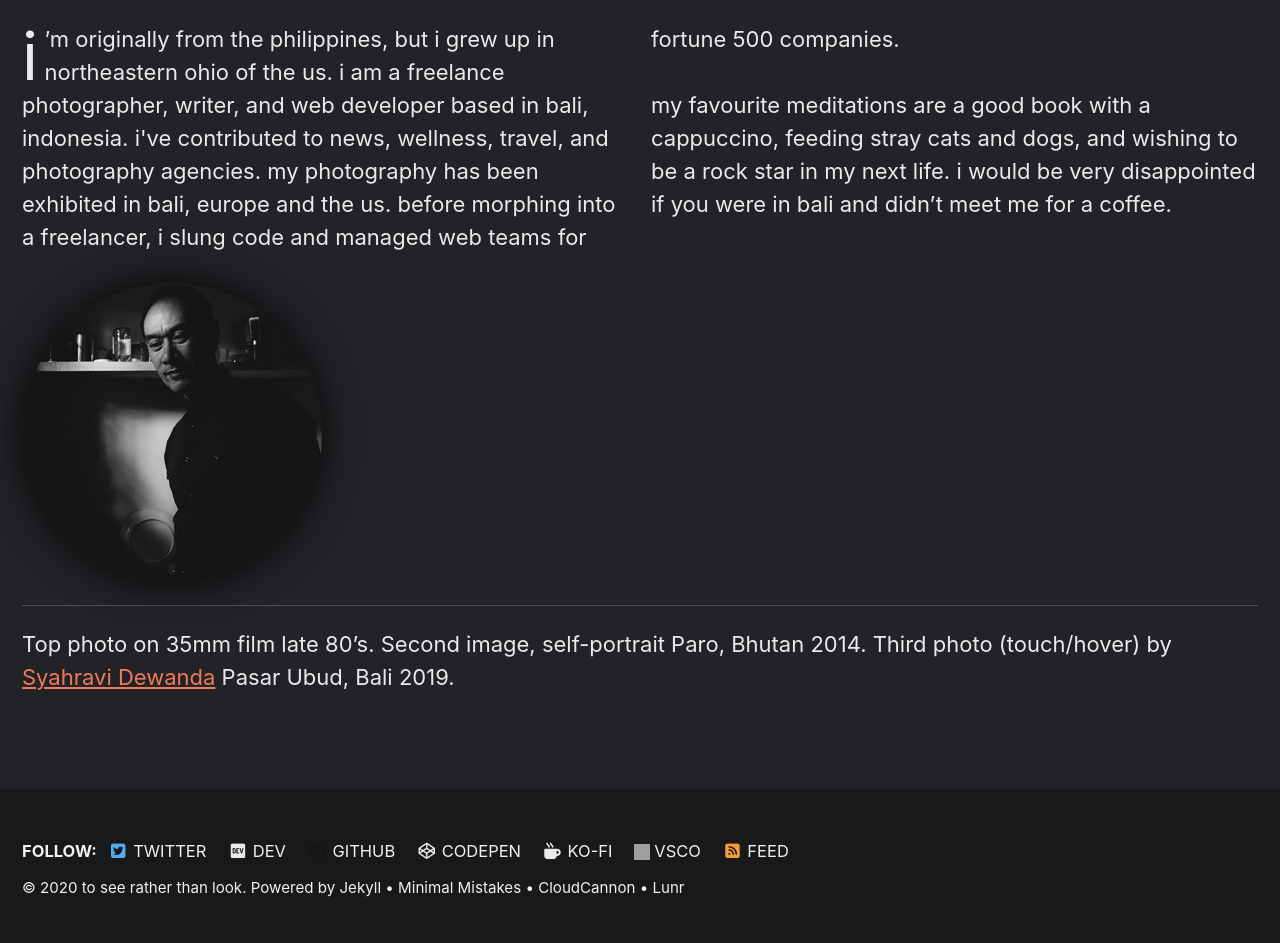
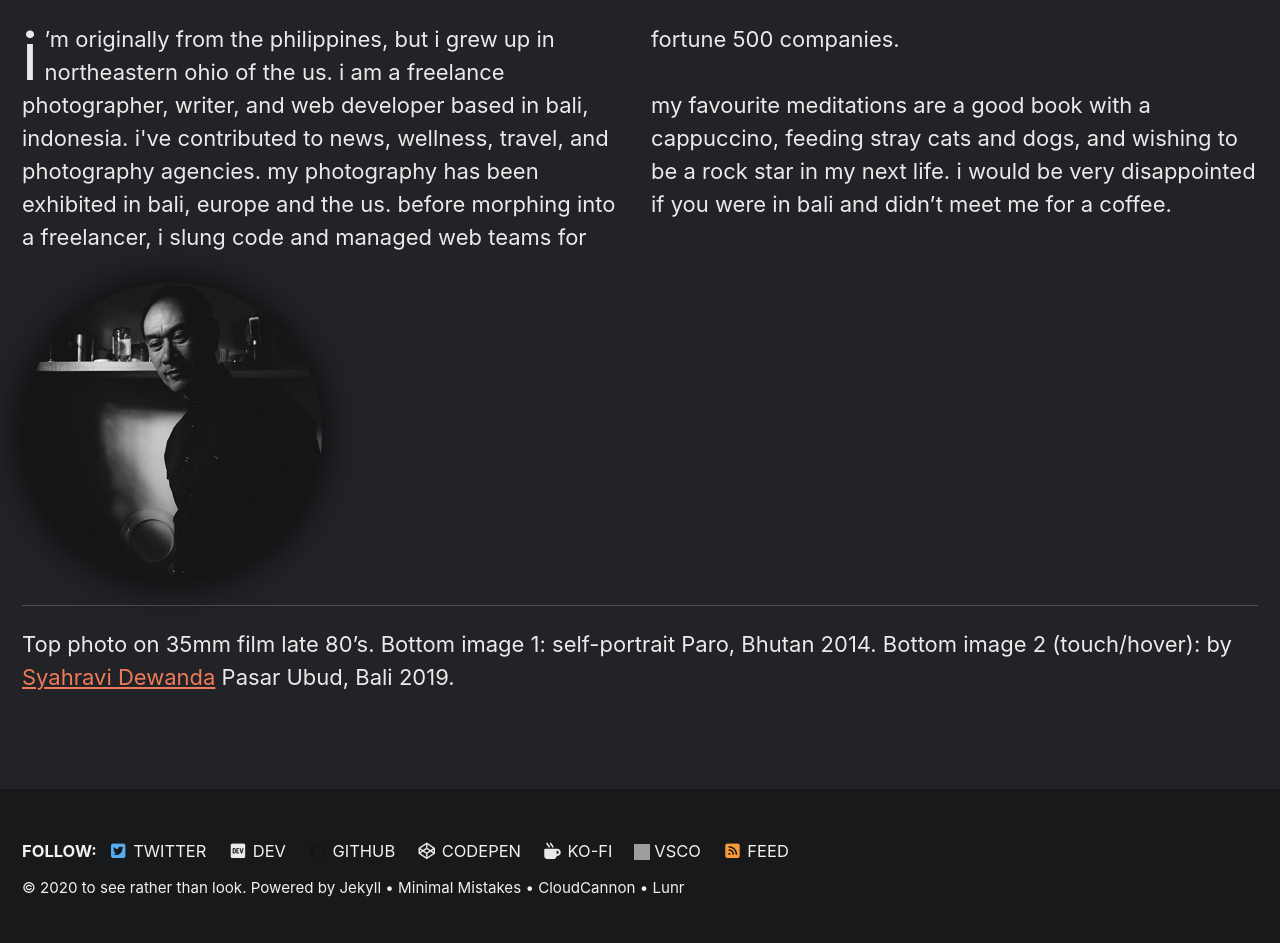
Before and after one commit to marklchaves/caughtmyeye, a Jekyll site: the page built from _pages/about.md, in a window 1280 px wide. Shown: the part 1154-2097 px from the top of the page. Built offline with Jekyll 4.4.1, drawn with Linux system fonts in a browser that asks for light colours; cached includes are drawn as plain includes; nearby versions of some CDN libraries; grey boxes are pictures that could not be loaded.

```diff
--- a/_layouts/home.html
+++ b/_layouts/home.html
@@ -4,7 +4,9 @@ layout: archive
 
 {{ content }}
 
+{% if paginator.posts.size > 0 %}
 <h3 class="archive__subtitle">{{ site.data.ui-text[site.locale].recent_posts | default: "Recent Posts" }}</h3>
+{% endif %}
 
 {% for post in paginator.posts %}
   {% include archive-single.html %}
--- a/_pages/about.md
+++ b/_pages/about.md
@@ -27,7 +27,7 @@ header:
 
 ---
 
-Top photo on 35mm film late 80's. Second image, self-portrait Paro, Bhutan 2014. Third photo (touch/hover) by [Syahravi Dewanda](https://www.instagram.com/ravi_from_accounting/) Pasar Ubud, Bali 2019.
+Top photo on 35mm film late 80's. Bottom image 1: self-portrait Paro, Bhutan 2014. Bottom image 2 (touch/hover): by [Syahravi Dewanda](https://www.instagram.com/ravi_from_accounting/) Pasar Ubud, Bali 2019.
 
 <!-- Animations didn't work when added in head/custom.html. Adding here for now. -->
 <script type="text/javascript" src="https://ajax.googleapis.com/ajax/libs/jquery/3.3.1/jquery.min.js"></script>
```
Also changed, not shown: 404.md (added, +8 -0 lines), offline.html (deleted, +0 -12 lines), offline.md (added, +8 -0 lines).
